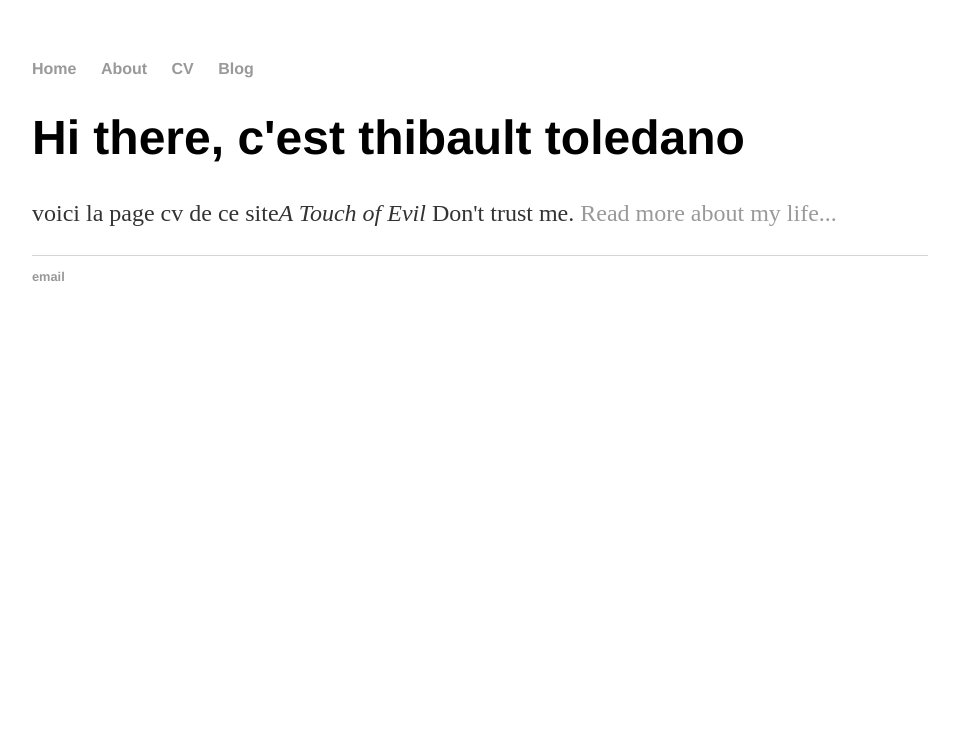
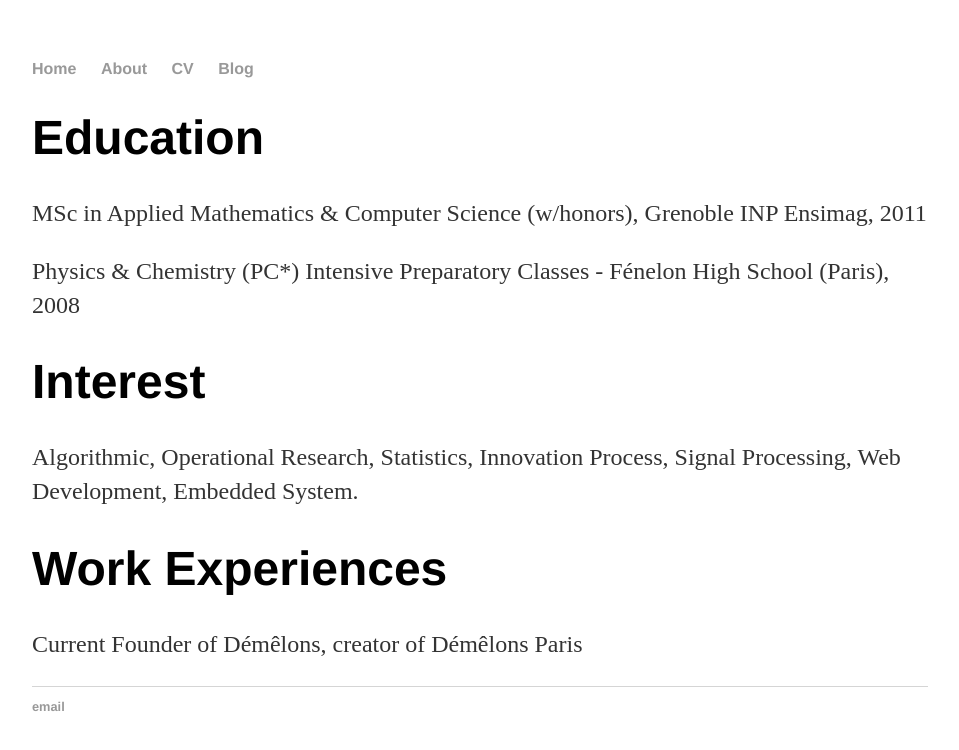
Before and after one commit to thibaulttoledano/thibaulttoledano.github.io, a Jekyll site: the page built from cv/index.html, in a window 1280 px wide. Shown: the top 750 px of the page, without its empty margins (160-1119 px from the left). Built offline with Jekyll 4.4.1, drawn with Linux system fonts in a browser that asks for light colours.

Commit message:
avancement cv

```diff
--- a/cv/index.html
+++ b/cv/index.html
@@ -3,6 +3,14 @@
 title: cv
 ---
 <div class="blurb">
-	<h1>Hi there, c'est thibault toledano</h1>
-	<p>voici la page cv de ce site<em>A Touch of Evil</em> Don't trust me. <a href="/about">Read more about my life...</a></p>
+	<h1>Education</h1>
+	<p>MSc in Applied Mathematics &amp Computer Science (w/honors), Grenoble INP Ensimag, 2011</p>
+	<p>Physics &amp Chemistry (PC*) Intensive Preparatory Classes - Fénelon High School (Paris), 2008</p>
+
+	<h1>Interest</h1>
+	<p>Algorithmic, Operational Research, Statistics, Innovation Process, Signal Processing, Web Development, Embedded System.</p>
+
+	<h1>Work Experiences</h1>
+	<p>Current Founder of Démêlons, creator of Démêlons Paris</p>
+
 </div><!-- /.blurb -->
--- a/documentation.txt
+++ b/documentation.txt
@@ -1 +1,5 @@
 this website was done following http://jmcglone.com/guides/github-pages/
+pour builder le site avec jekyll :
+    mkdir _site
+    jekyll build
+    jekyll serve
```
Also changed, not shown: _layouts/feed.xml (added).
